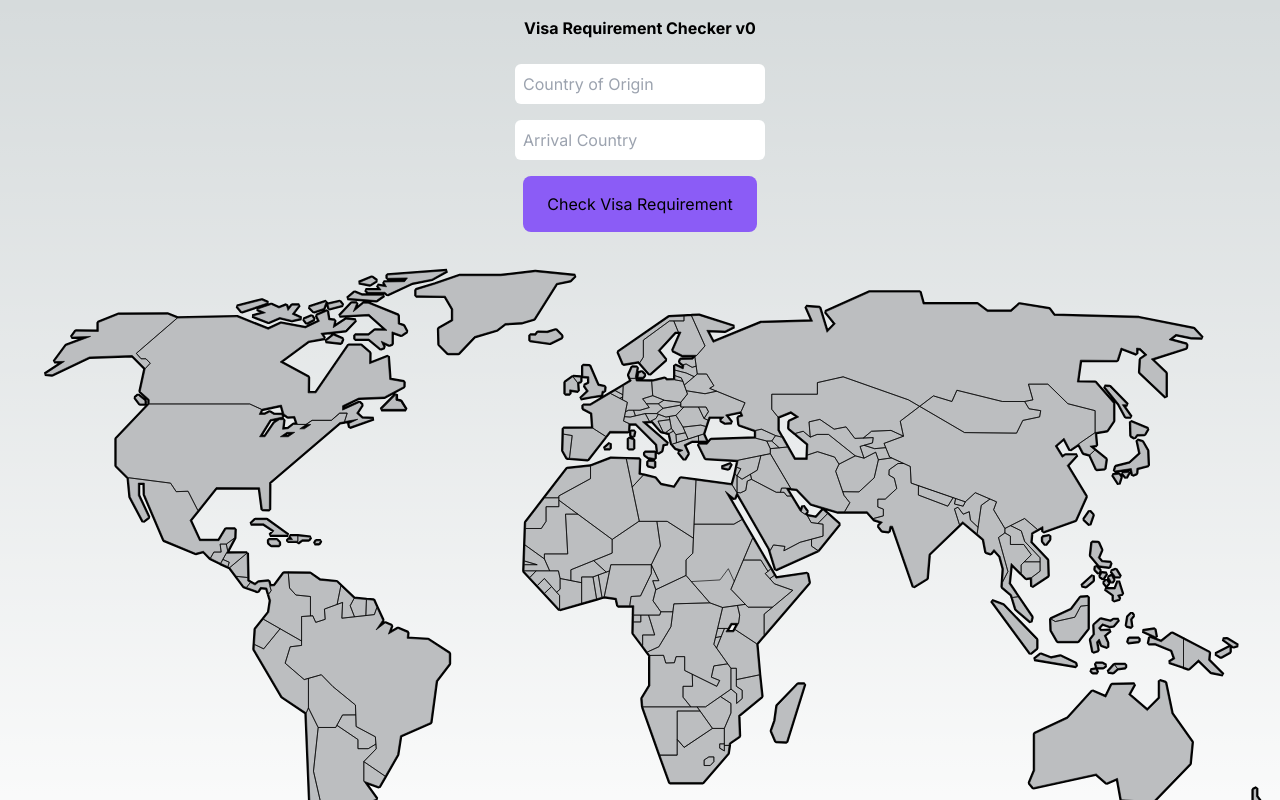
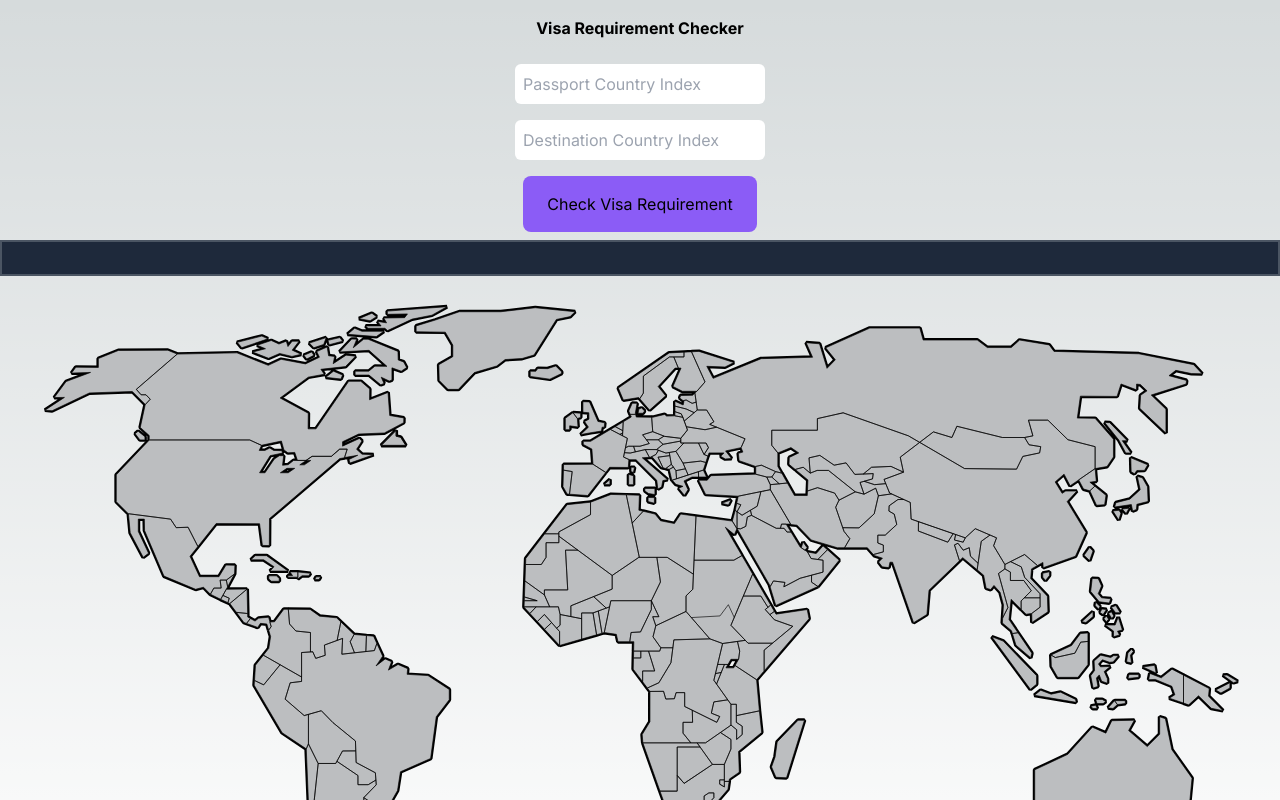
Before and after one commit to jtyj-github/visa-requirement-checker, a Next.js app: page / in a window 1280 px wide. Shown: the top 800 px of the page. Built offline with nearby package versions, Linux system fonts and the light colour scheme.

Commit message:
version-1

```diff
--- a/app/api/visaAPI.ts
+++ /dev/null
@@ -1,22 +0,0 @@
-import { NextApiRequest, NextApiResponse } from 'next';
-
-type ResponseData = {
-  visaRequirement: string;
-  error: string;
-};
-
-export default async function handler (req: NextApiRequest, res: NextApiResponse<ResponseData>) {
-  if (req.method === 'POST') {
-    const { originCountry, arrivalCountry } = await req.body;
-    console.log('originCountry:', originCountry);
-    console.log('arrivalCountry:', arrivalCountry);
-
-    if (originCountry === 'Singapore' && arrivalCountry === 'Malaysia') {
-      res.status(200).json({ visaRequirement: 'No visa required', error: '' });
-    } else {
-      res.status(200).json({ visaRequirement: 'Visa required', error: '' });
-    }
-  }  else {
-    res.status(405).json({ visaRequirement: '', error: 'Method Not Allowed' });
-  }
-}
--- a/app/globals.css
+++ b/app/globals.css
@@ -18,12 +18,9 @@
 
 body {
     color: rgb(var(--foreground-rgb));
-    background: linear-gradient(
-            to bottom,
+    background: linear-gradient(to bottom,
             transparent,
-            rgb(var(--background-end-rgb))
-        )
-        rgb(var(--background-start-rgb));
+            rgb(var(--background-end-rgb))) rgb(var(--background-start-rgb));
 }
 
 @layer utilities {
@@ -31,3 +28,13 @@ body {
         text-wrap: balance;
     }
 }
+
+@layer base {
+    @font-face {
+        font-family: 'Roboto';
+        font-style: normal;
+        font-weight: 400;
+        font-display: swap;
+        src: url(/fonts/Roboto.woff2) format('woff2');
+    }
+}
--- a/app/page.tsx
+++ b/app/page.tsx
@@ -1,85 +1,17 @@
 'use client';
-import { useState } from 'react';
-import Image from 'next/image';
-import WorldMap from '../public/Simple_world_map.svg';
+import AppTitle from '@/components/AppTitle';
+import VisaInput from '@/modules/visa/components/VisaInput';
+import WorldMapComponent from '@/components/WorldMapComponent';
 import './globals.css';
 
-const Home = () => {
-  const [visaRequirement, setVisaRequirement] = useState<string | null>(null);
-  const [error, setError] = useState<string | null>(null);
-  const [originCountry, setOriginCountry] = useState<string>('');
-  const [arrivalCountry, setArrivalCountry] = useState<string>('');
-
-  const checkVisaRequirement = async () => {
-    try {
-      const response = await fetch(`/api?originCountry=${originCountry}&arrivalCountry=${arrivalCountry}`,
-      {
-        method: 'POST',
-        body: JSON.stringify({ originCountry, arrivalCountry }),
-      },
-      );
-      console.log('response:', response);
-      const data = await response.json();
-      if (response.ok) {
-        setVisaRequirement(data.visaRequirement);
-        setError(null);
-      } else {
-        setError(data.error || 'Unknown error');
-        setVisaRequirement(null);
-      }
-    } catch (error) {
-      setError('Failed to fetch data');
-      setVisaRequirement(null);
-    }
-  };
-
+function HomePage() {
   return (
     <div>
-      <div className="flex w-full items-center justify-center px-4 py-4 font-bold">
-        <h1>Visa Requirement Checker v0</h1>
-      </div>
-      <div className="flex items-center justify-center py-2">
-        <input
-          className="rounded-md px-2 py-2 text-gray-900"
-          type="text"
-          placeholder="Country of Origin"
-          value={originCountry}
-          onChange={(e) => setOriginCountry(e.target.value)}
-        />
-      </div>
-      <div className="flex items-center justify-center py-2">
-        <input
-          className="rounded-md px-2 py-2 text-gray-900"
-          type="text"
-          placeholder="Arrival Country"
-          value={arrivalCountry}
-          onChange={(e) => setArrivalCountry(e.target.value)}
-        />
-      </div>
-      <div className="flex items-center justify-center py-2">
-        <button
-          type="button"
-          className="rounded-lg bg-violet-500 px-6 py-4 hover:bg-violet-700"
-          onClick={checkVisaRequirement}
-        >
-          Check Visa Requirement
-        </button>
-      </div>
-      {visaRequirement && (
-        <div className="flex items-center justify-center py-2">
-          <p>{visaRequirement}</p>
-        </div>
-      )}
-      {error && (
-        <div className="flex items-center justify-center py-2">
-          <p>{error}</p>
-        </div>
-      )}
-      <div className="flex items-center justify-center">
-        <Image src={WorldMap} alt="world map" width={2000} height={1000} />
-      </div>
+      <AppTitle />
+      <VisaInput />
+      <WorldMapComponent />
     </div>
   );
-};
+}
 
-export default Home;
+export default HomePage;
--- /dev/null
+++ b/components/AppTitle.tsx
@@ -0,0 +1,10 @@
+
+
+const AppTitle = () => {
+  return (
+    <div className="flex w-full items-center justify-center px-4 py-4 font-bold">
+        <h1>Visa Requirement Checker</h1>
+    </div>
+  );
+};
+export default AppTitle;
--- /dev/null
+++ b/components/WorldMapComponent.tsx
@@ -0,0 +1,11 @@
+import Image from 'next/image';
+import WorldMap from '../public/Simple_world_map.svg';
+
+const WorldMapComponent = () => {
+  return (
+    <div className="flex items-center justify-center">
+      <Image src={WorldMap} alt="world map" width={2000} height={1000} />
+    </div>
+  );
+};
+export default WorldMapComponent;
--- /dev/null
+++ b/modules/visa/components/VisaInput.tsx
@@ -0,0 +1,85 @@
+import { useState } from 'react';
+
+const VisaInput = () => {
+  const [visaRequirement, setVisaRequirement] = useState<string | null>(null);
+  const [duration, setDuration] = useState<string | null>(null);
+  const [passportCountry, setPassportCountry] = useState<string>('');
+  const [destinationCountry, setDestinationCountry] = useState<string>('');
+
+  const handleCheckVisa = async () => {
+    try {
+      const response = await fetch(`/api/HandleFetchFor2Country`, {
+        method: 'POST',
+        headers: {
+          'Content-Type': 'application/json',
+        },
+        body: JSON.stringify({
+          passportCountry,
+          destinationCountry,
+        }),
+      });
+
+      const data = await response.json();
+      //console.log(data);
+
+      if (!response.ok) {
+        throw new Error('Failed to fetch data from external API');
+      }
+      setVisaRequirement(data.category);
+      setDuration(data.dur);
+    } catch (error) {
+      console.error();
+      setDuration('Unknown error occurred. Please try again.');
+    }
+  };
+
+  return (
+    <div>
+      <div className="flex items-center justify-center py-2">
+        <input
+          className="rounded-md px-2 py-2 text-gray-900"
+          type="text"
+          placeholder="Passport Country Index"
+          value={passportCountry}
+          onChange={(e) => setPassportCountry(e.target.value)}
+        />
+      </div>
+      <div className="flex items-center justify-center py-2">
+        <input
+          className="rounded-md px-2 py-2 text-gray-900"
+          type="text"
+          placeholder="Destination Country Index"
+          value={destinationCountry}
+          onChange={(e) => setDestinationCountry(e.target.value)}
+        />
+      </div>
+      <div className="flex items-center justify-center py-2">
+        <button
+          type="button"
+          className="rounded-lg bg-violet-500 px-6 py-4 hover:bg-violet-700"
+          onClick={handleCheckVisa}
+        >
+          Check Visa Requirement
+        </button>
+      </div>
+      <div className="border-2 border-gray-600 bg-slate-800 p-4 text-gray-100">
+        {passportCountry && (
+          <div className="flex items-center justify-center text-lg font-bold">
+            <p> Passport Country: {passportCountry}</p>
+          </div>
+        )}
+        {destinationCountry && (
+          <div className="flex items-center justify-center text-lg font-bold">
+            <p> Traveling to: {destinationCountry}</p>
+          </div>
+        )}
+        <div className="flex items-center justify-center text-lg font-bold">
+          {visaRequirement && <p> Visa required: {visaRequirement}</p>}
+          {duration && <p>/{duration} days</p>}
+        </div>
+      </div>
+    </div>
+  );
+};
+
+export default VisaInput;
--- a/next.config.mjs
+++ b/next.config.mjs
@@ -1,4 +1,18 @@
 /** @type {import('next').NextConfig} */
-const nextConfig = {}
+const nextConfig = {
+  async headers() {
+    return [
+      {
+        source: "/api/:path*",
+                headers: [
+                    { key: "Access-Control-Allow-Credentials", value: "true" },
+                    { key: "Access-Control-Allow-Origin", value: "http://localhost:3000/" }, // replace this your actual origin
+                    { key: "Access-Control-Allow-Methods", value: "GET,DELETE,PATCH,POST,PUT,OPTIONS" },
+                    { key: "Access-Control-Allow-Headers", value: "X-CSRF-Token, X-Requested-With, Accept, Accept-Version, Content-Length, Content-MD5, Content-Type, Date, X-Api-Version" },
+                ],
+      },
+    ];
+  },
+};
 
-export default nextConfig
+export default nextConfig;
--- a/package.json
+++ b/package.json
@@ -12,7 +12,8 @@
   "dependencies": {
     "next": "14.1.4",
     "react": "^18",
-    "react-dom": "^18"
+    "react-dom": "^18",
+    "typedoc": "^0.25.12"
   },
   "devDependencies": {
     "@types/node": "^20",
@@ -24,7 +25,7 @@
     "postcss": "^8",
     "prettier": "3.2.5",
     "prettier-plugin-tailwindcss": "^0.5.12",
-    "tailwindcss": "^3.3.0",
+    "tailwindcss": "^3.4.3",
     "typescript": "^5"
   },
   "main": "index.js",
--- /dev/null
+++ b/pages/api/HandleFetchFor2Country.ts
@@ -0,0 +1,34 @@
+import { NextApiRequest, NextApiResponse } from 'next';
+
+const handler = async (req: NextApiRequest, res: NextApiResponse) => {
+  const { passportCountry, destinationCountry } = req.body;
+
+  console.log(passportCountry, destinationCountry);
+
+  try {
+    const response = await fetch(
+      `https://rough-sun-2523.fly.dev/api/${passportCountry}/${destinationCountry}`,
+      {
+        method: 'GET',
+        headers: {
+          'Content-Type': 'application/json',
+        },
+      },
+    );
+
+    const data = await response.json();
+    console.log(data);
+
+    if (!response.ok) {
+      throw new Error('Failed to fetch data from external API');
+    }
+
+    // Handle the response data here
+    return res.status(200).json(data);
+  } catch (error) {
+    console.error(error);
+    res.status(500).json({ error: 'Unknown error occurred. Please try again.' });
+  }
+};
+
+export default handler;
--- a/tailwind.config.ts
+++ b/tailwind.config.ts
@@ -5,8 +5,14 @@ const config: Config = {
       './pages/**/*.{js,ts,jsx,tsx,mdx}',
       './components/**/*.{js,ts,jsx,tsx,mdx}',
       './app/**/*.{js,ts,jsx,tsx,mdx}',
+      './modules/**/*.{js,ts,jsx,tsx,mdx}',
   ],
   theme: {
+    fontFamily: {
+      'sans': ['ui-sans-serif', 'system-ui'],
+      'serif': ['ui-serif', 'Georgia'],
+      'mono': ['ui-monospace', 'SFMono-Regular'],
+    },
     extend: {
       backgroundImage: {
         'gradient-radial': 'radial-gradient(var(--tw-gradient-stops))',
```
Also changed, not shown: 1 other file (tests, documents, lock files or other folders).
